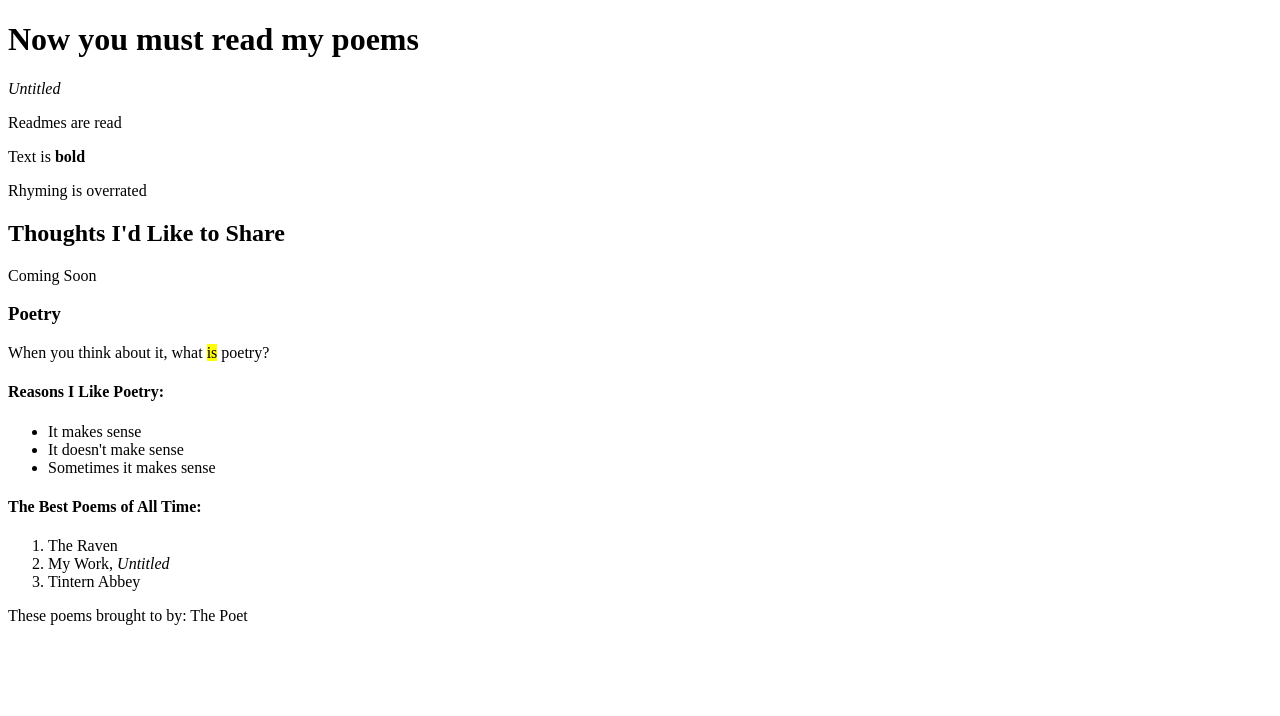
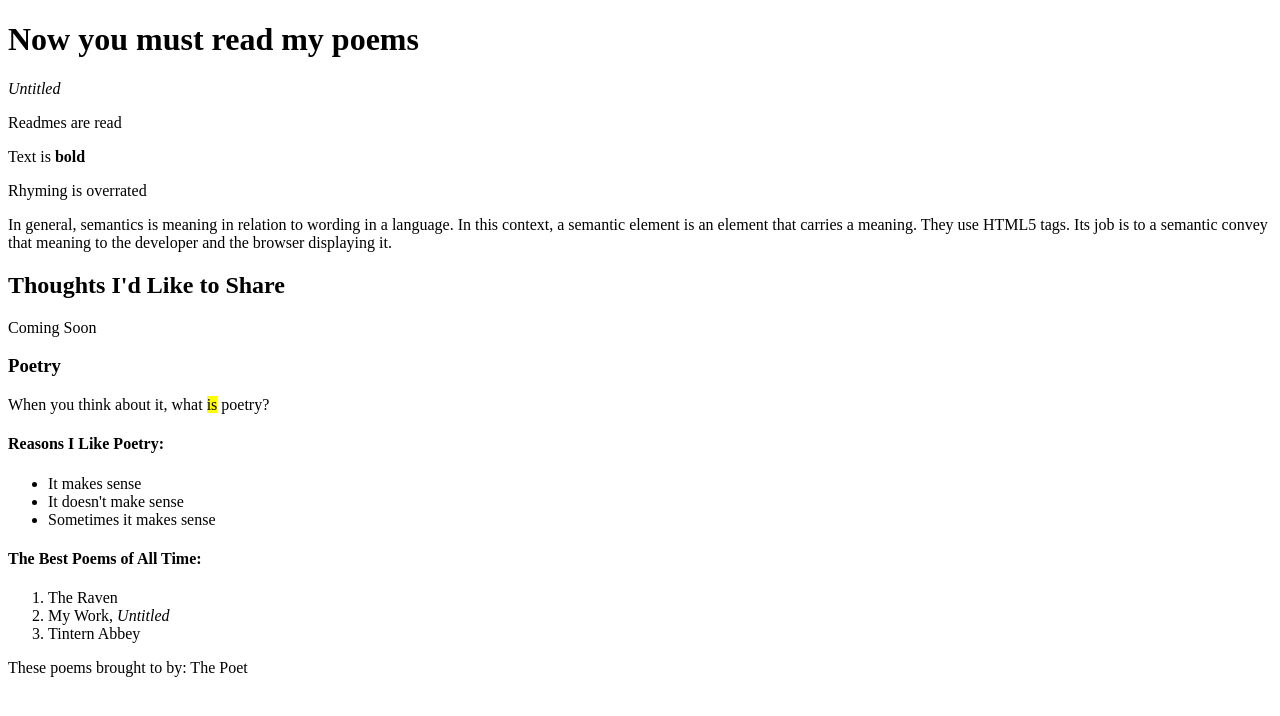
Before and after one commit to DanAWashburn/semantic-elements, a plain HTML site: page index.html in a window 1280 px wide. Drawn offline with Linux system fonts and the light colour scheme.

Commit message:
Update with paragraph

```diff
--- a/index.html
+++ b/index.html
@@ -10,6 +10,11 @@
     <p>Readmes are read</p>
     <p>Text is <strong>bold</strong></p>
     <p>Rhyming is overrated</p>
+
+
+    <p>In general, semantics is meaning in relation to wording in a language. In this context, a semantic element is an element that carries a meaning. They use HTML5 tags. Its job is to a semantic convey that meaning to the developer and the browser displaying it. </p>
+
+
 
     <article>
       <header>
```
